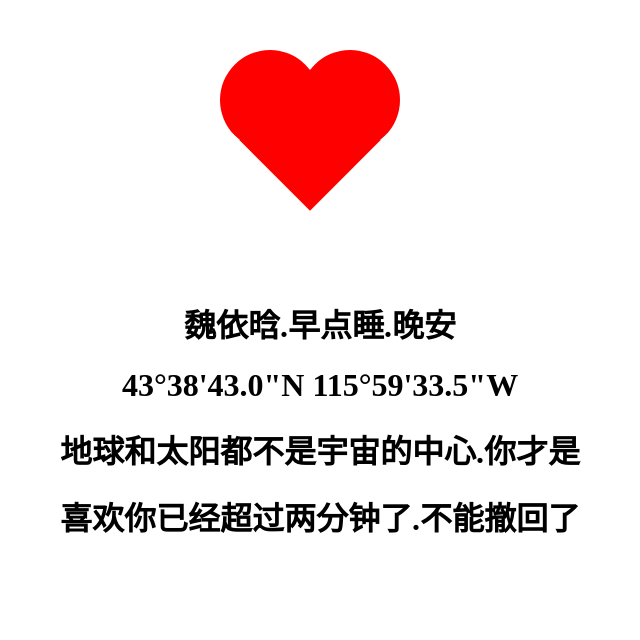
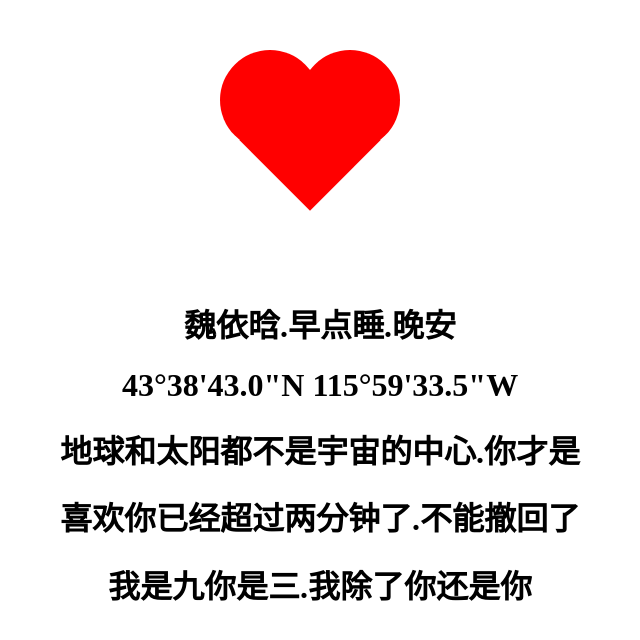
Before and after one commit to xjw77/xjw.github.io, a plain HTML site: page index.html in a window 1280 px wide. Shown: the whole page, without its empty margins (320-960 px from the left). Drawn offline with Linux system fonts and the light colour scheme.

Commit message:
Update index.html

```diff
--- a/index.html
+++ b/index.html
@@ -73,6 +73,8 @@
 地球和太阳都不是宇宙的中心.你才是</h1>
 	<h1 align="center" >
 喜欢你已经超过两分钟了.不能撤回了</h1>
+	<h1 align="center" >
+我是九你是三.我除了你还是你</h1>
 
 
 
```
